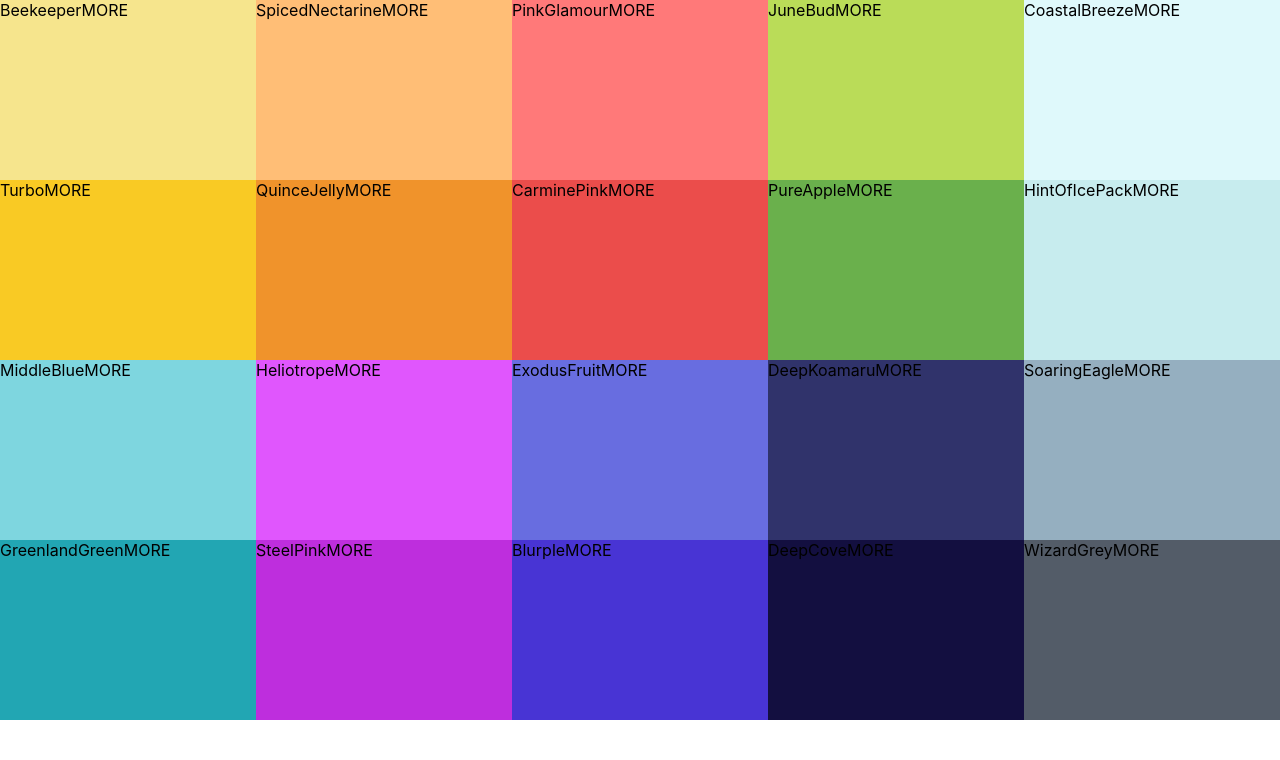
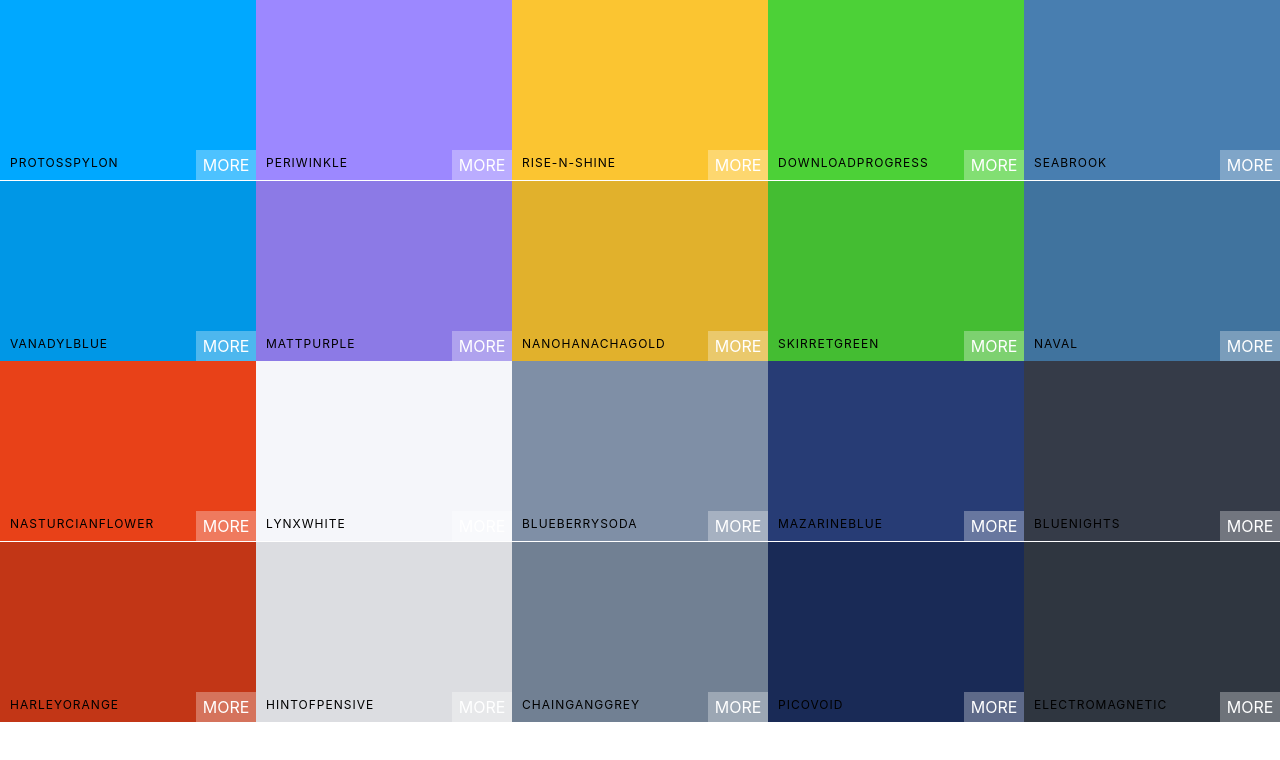
Before and after one commit to adewale2018/color_project, a React (Create React App) app: page / in a window 1280 px wide. Shown: the top 760 px of the page. Built offline with nearby package versions, Linux system fonts and the light colour scheme.

Commit message:
Style color-box

```diff
--- a/src/App.js
+++ b/src/App.js
@@ -6,7 +6,7 @@
   render() {
     return (
       <div className="App">
-        <Palette {...seedColors[4]}/>
+        <Palette {...seedColors[5]}/>
       </div>
     );
   }
--- a/src/ColorBox.css
+++ b/src/ColorBox.css
@@ -5,4 +5,56 @@
   display: inline-block;
   cursor: pointer;
   position: relative;
+  margin-bottom: -3.5px;
 }
+.copy-button {
+  width: 100px;
+  height: 30px;
+  position: absolute;
+  display: inline-block;
+  top: 50%;
+  left: 50%;
+  margin-left: -50px;
+  margin-top: -15px;
+  text-align: center;
+  outline: none;
+  background: rgba(255, 255, 255, 0.3);
+  font-size: 1rem;
+  line-height: 30px;
+  color: #fff;
+  text-transform: uppercase;
+  border: none;
+  opacity: 0;
+}
+.ColorBox:hover .copy-button {
+  opacity: 1;
+  transition: 0.5s;
+  -webkit-transition: 0.5s;
+  -moz-transition: 0.5s;
+  -ms-transition: 0.5s;
+  -o-transition: 0.5s;
+}
+.box-content {
+  position: absolute;
+  width: 100%;
+  left: 0px;
+  bottom: 0px;
+  padding: 10px;
+  color: #000;
+  letter-spacing: 1px;
+  text-transform: uppercase;
+  font-size: 12px;
+}
+.see-more {
+  background: rgba(255, 255, 255, 0.3);
+  position: absolute;
+  border: none;
+  right: 0px;
+  bottom: 0px;
+  color: #fff;
+  width: 60px;
+  height: 30px;
+  text-align: center;
+  line-height: 30px;
+  text-transform: uppercase;
+}
--- a/src/ColorBox.js
+++ b/src/ColorBox.js
@@ -3,10 +3,16 @@
 
 class ColorBox extends Component {
   render() {
+    const { name, background } = this.props;
     return (
-      <div style={{background: this.props.background}} className="ColorBox">
-        <span>{this.props.name}</span>
-        <span>MORE</span>
+      <div style={{background: background}} className="ColorBox">
+        <div className="copy-container">
+          <div className="box-content">
+            <pan>{name}</pan>
+          </div>
+          <button className="copy-button">Copy</button>
+        </div>
+        <span className="see-more">More</span>
       </div>
     );
   }
```
